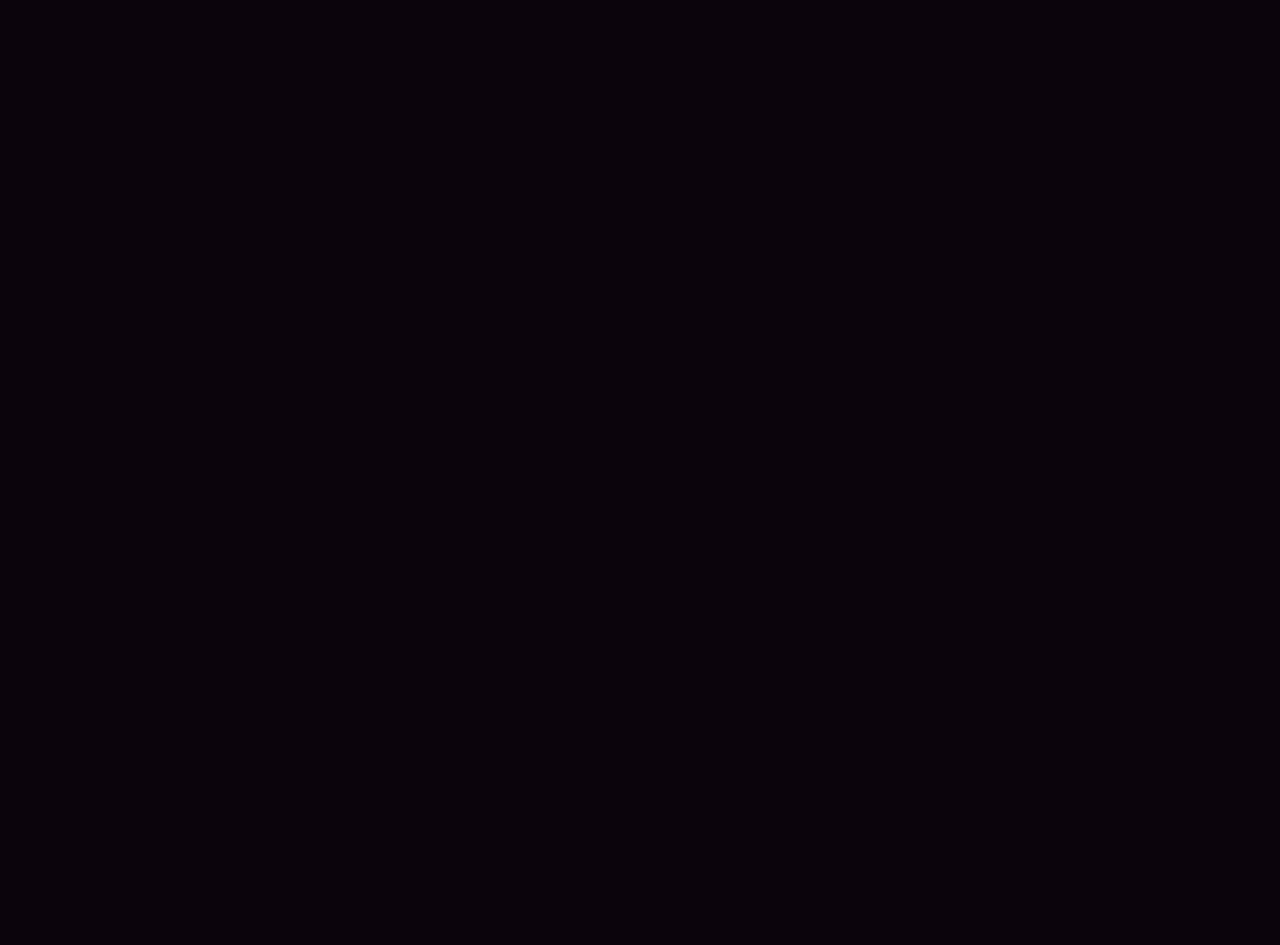
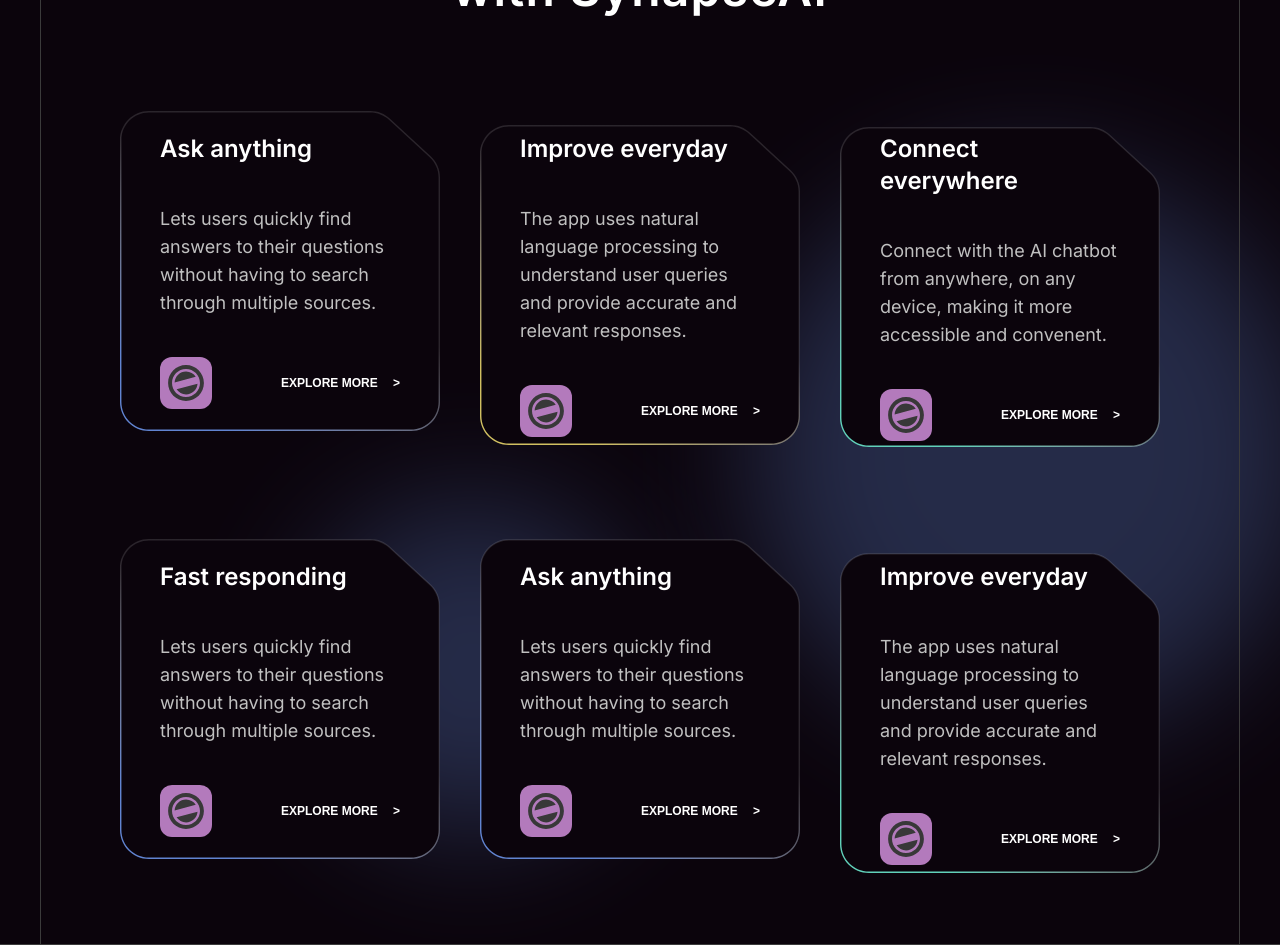
Before and after one commit to Tamer-Technologies/SynapseAI, a React (Vite) app: page / in a window 1280 px wide. Shown: the part 1500-2445 px from the top of the page. Before the commit the page ends 1049 px from the top, so only its background shows below. Built offline with nearby package versions, Linux system fonts and the light colour scheme; no server answers; a web font is replaced by a local one.

Commit message:
feat: create features section

```diff
--- a/src/App.jsx
+++ b/src/App.jsx
@@ -1,11 +1,13 @@
 import Header from "./components/Header";
 import Hero from "./components/Hero";
+import Features from "./components/Features";
 
 function App() {
   return (
     <>
       <Header />
       <Hero />
+      <Features />
     </>
   );
 }
--- /dev/null
+++ b/src/components/Features.jsx
@@ -0,0 +1,37 @@
+import Carousel from "./Carousel";
+import Section from "./Section";
+import { features } from "../constants";
+import FeatCard from "./FeatCard";
+
+const Features = () => {
+  return (
+    <Section>
+      <Carousel label="helping people to make beautiful content at" />
+      <div className="flex flex-col gap-20">
+        <h2>
+          Chat Smarter, Not Harder <br /> with SynapseAI
+        </h2>
+        <div className="px-2 md:px-10 relative grid gap-10 grid-cols-[repeat(auto-fit,minmax(19.813rem,1fr))]">
+          {features.map((item, index) => (
+            <FeatCard
+              key={item.title + index}
+              title={item.title}
+              desc={item.desc}
+              icon={item.icon}
+            />
+          ))}
+          <div
+            aria-hidden
+            className="absolute w-[30%] aspect-square bg-primary-color2 top-[50%] left-[20%] rounded-full blur-3xl -z-10 opacity-30"
+          ></div>
+          <div
+            aria-hidden
+            className="absolute w-[50%] aspect-square bg-primary-color2 top-[10%] left-[60%] rounded-full blur-3xl -z-10 opacity-30"
+          ></div>
+        </div>
+      </div>
+    </Section>
+  );
+};
+
+export default Features;
```
